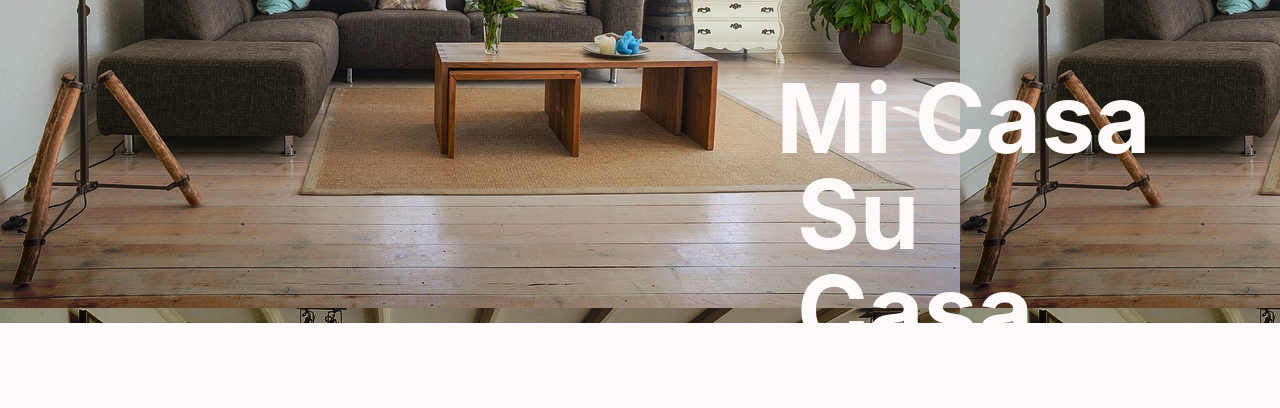
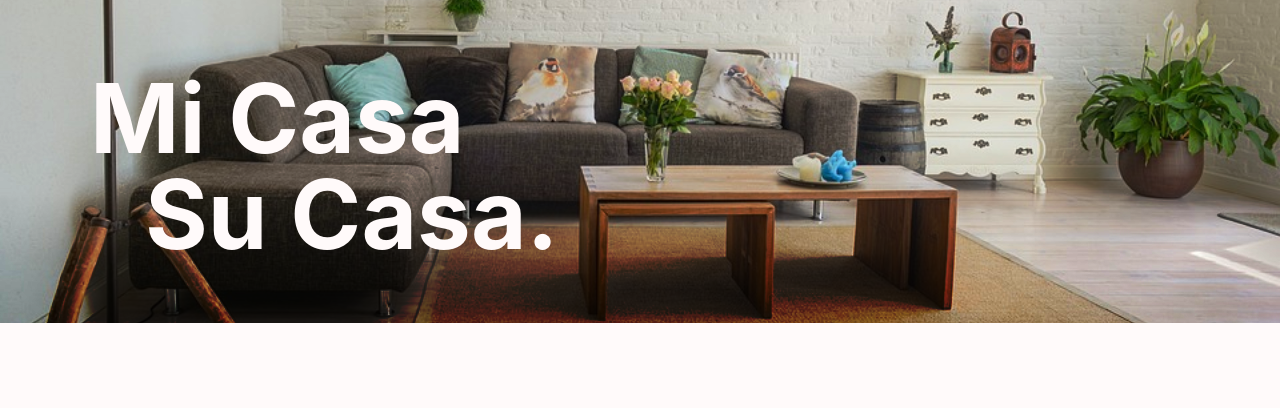
Before and after one commit to arieMoldawsky/mi-casa, a Vue app: page / in a window 1280 px wide. Shown: the part 327-735 px from the top of the page. Built offline with nearby package versions, Linux system fonts and the light colour scheme; no server answers; what vue-social-sharing would draw is missing.

Commit message:
homepage

```diff
--- a/src/pages/home.cmp.vue
+++ b/src/pages/home.cmp.vue
@@ -2,7 +2,7 @@
   <main class="homepage-container">
 
     <section class="hero-container full-grid main-layout">
-      <div class="hero-title f-as-jfe column center-grid">
+      <div class="hero-title f-as-jf column center-grid">
         <span>Mi Casa</span>
         <span class="title-second-row">Su Casa<span class="title-dot">.</span></span>
       </div>
--- a/src/styles/cmps/_home.scss
+++ b/src/styles/cmps/_home.scss
@@ -1,5 +1,5 @@
 .homepage-container {
-  >* {
+  > * {
     padding: 0 $mobilePadding;
 
     @include for-normal-layout {
@@ -8,11 +8,6 @@
   }
 
   .hero-container {
-    height: 50vh;
-    display: flex;
-    flex-direction: column;
-    align-items: flex-start;
-    justify-content: flex-end;
     height: 70vh;
     @include for-normal-layout {
       height: 650px;
@@ -28,14 +23,9 @@
       }
     }
 
-    background-blend-mode: hard-light;
-    background-size: cover;
-    color: $clr1;
-    grid-column: 1 / span 3 !important;
-    position: relative;
-    margin-bottom: 80px;
     background: url('../assets/homePageBg.jpg'),
-      linear-gradient(rgba($color: #000, $alpha: 0.8),
+      linear-gradient(
+        rgba($color: #000, $alpha: 0.8),
         rgba($color: #000, $alpha: 0.8),
         rgba($color: #000, $alpha: 0.2),
         rgba($color: #000, $alpha: 0.2),
@@ -47,6 +37,12 @@
         rgba($color: #000, $alpha: 0.6),
         rgba($color: #000, $alpha: 0.8)
       );
+    background-blend-mode: hard-light;
+    background-size: cover;
+    color: $clr1;
+    grid-column: 1 / span 3 !important;
+    position: relative;
+    margin-bottom: 80px;
     .hero-title {
       width: 100%;
       align-self: end;
@@ -55,7 +51,6 @@
       font-size: 4rem;
       @include for-normal-layout {
         font-size: 6rem;
-
       }
       color: $clr1;
       line-height: 1;
@@ -105,11 +100,6 @@
         height: 500px;
         flex-direction: column;
         justify-content: space-between;
-
-        .item:not(:last-child) {
-          // padding-top: 16px;
-          // border-bottom: 1px solid #000;
-        }
 
         h2 {
           margin-bottom: 10px;
@@ -181,7 +171,7 @@
         border-radius: 10px;
       }
 
-      >* {
+      > * {
         cursor: pointer;
       }
     }
```
